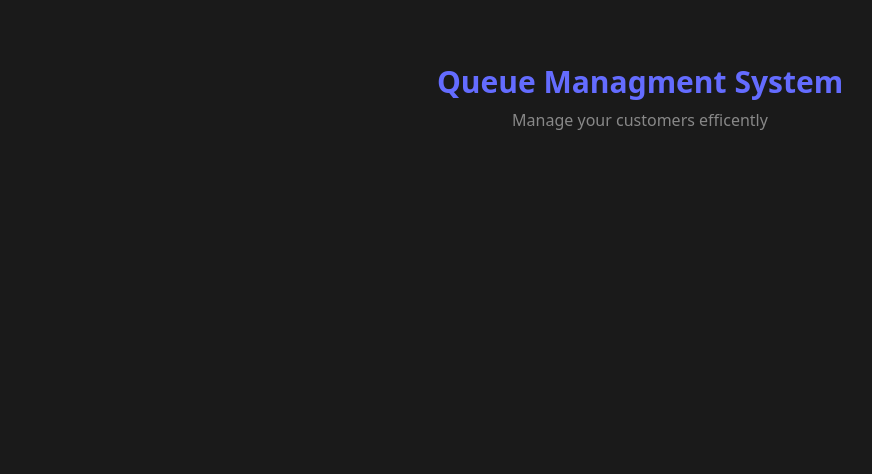
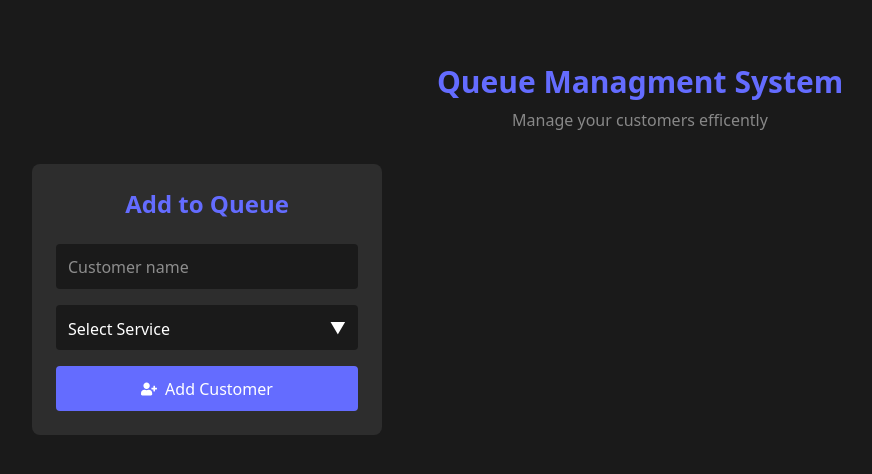
Before and after one commit to rahulholkar16/Queue-Managment, a React (Vite) app: page / in a window 1280 px wide. Shown: the top 474 px of the page, without its empty margins (0-872 px from the left). Built offline with nearby package versions, Linux system fonts and the light colour scheme.

Commit message:
Add function Add  to Queue and component

```diff
--- a/src/App.tsx
+++ b/src/App.tsx
@@ -1,6 +1,22 @@
+import { useState } from "react";
 import QueueForm from "./components/QueueForm";
+import type { NewCustomer, QueueItem } from "./types/Queue";
 
 function App() {
+    const [queue, setQueue] = useState<QueueItem[]>([]);
+
+    const addToQueue = (customer: NewCustomer) => {
+        setQueue((prev) => [
+            ...prev,
+            {
+                ...customer,
+                id: Date.now(),
+                status: "waiting"
+            }
+        ]);
+    };
+
+
     return (
         <div className="min-h-screen bg-[#1a1a1a] m-auto text-center p-8 text-white">
             <div className="m-8 text-center">
@@ -11,8 +27,8 @@ function App() {
                     Manage your customers efficently
                 </p>
             </div>
-            <main>
-
+            <main className="grid gap-8 grid-cols-[350px_1fr]">
+                <QueueForm onAdd={addToQueue} />
             </main>
         </div>
     );
```
